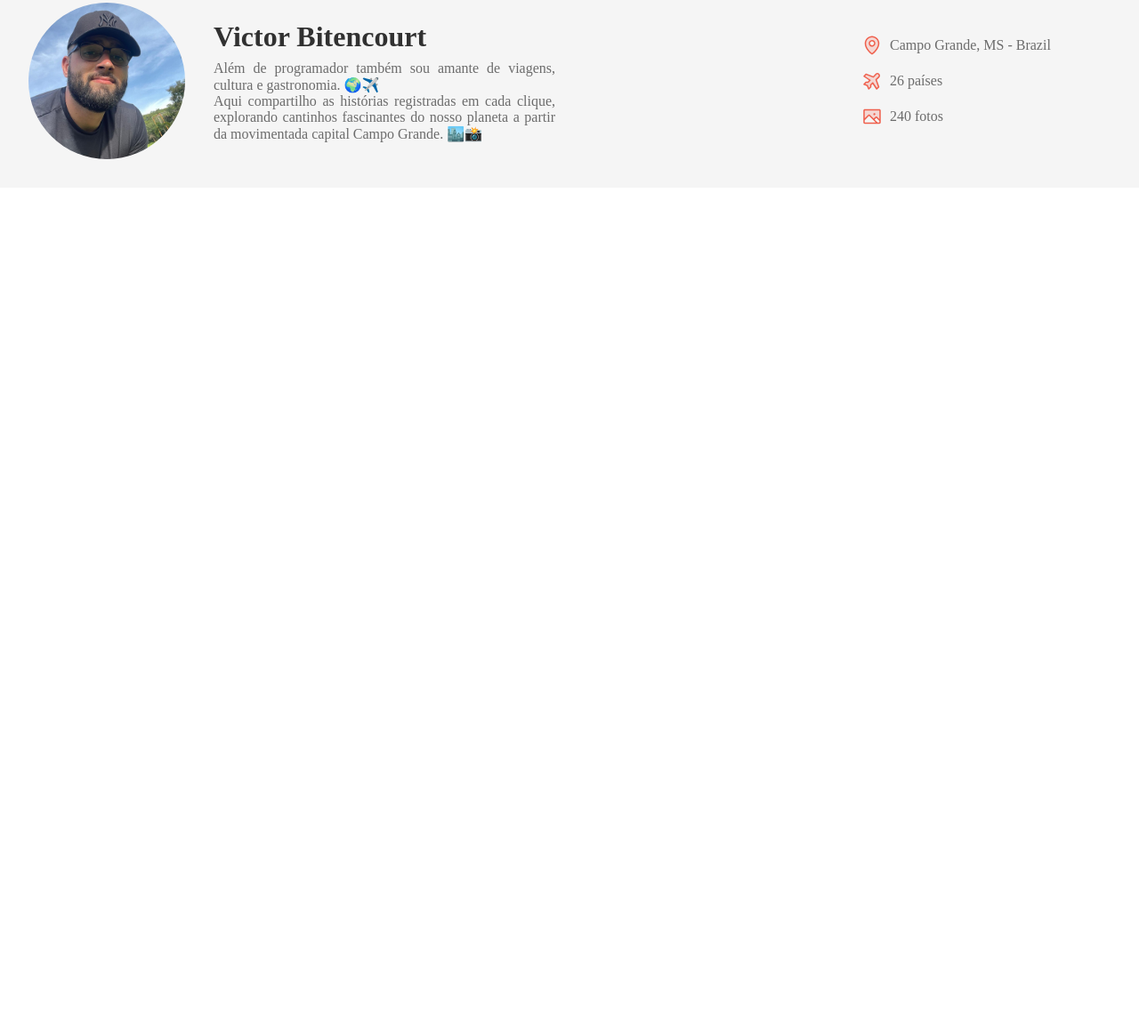
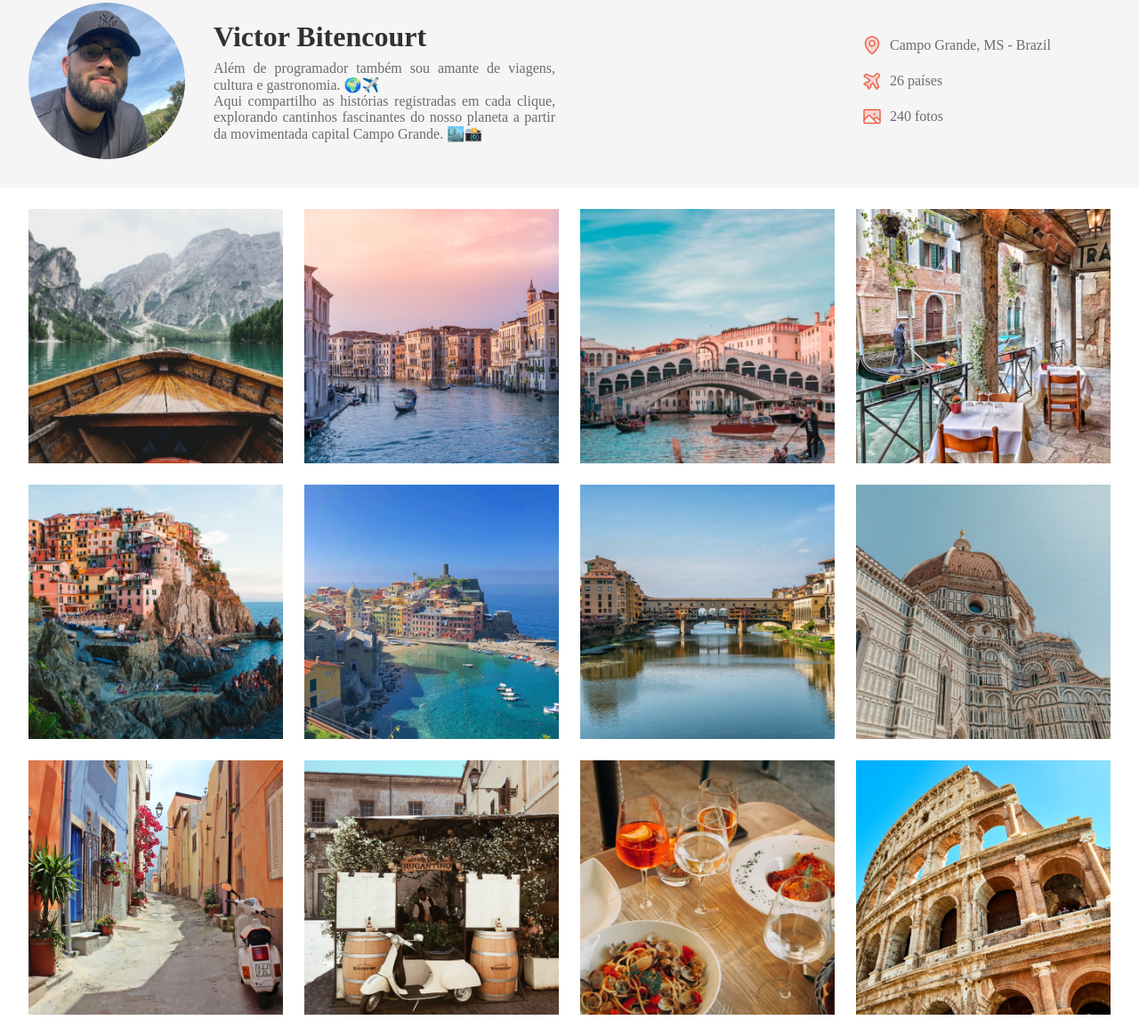
Before and after one commit to vhbiten/Travelgram-redesign-clone, a plain HTML site: page index.html in a window 1280 px wide. Shown: the part 125-1290 px from the top of the page at 89% size. Before the commit the page ends 800 px from the top, so only its background shows below. Drawn offline with Linux system fonts and the light colour scheme.

Commit message:
main gallery

```diff
--- a/index.html
+++ b/index.html
@@ -60,5 +60,20 @@
       </div>
     </header>
   </div>
+  <main class="container">
+    <img src="assets/images/Image 01.png" alt="..">
+    <img src="assets/images/Image 02.png" alt="..">
+    <img src="assets/images/Image 03.png" alt="..">
+    <img src="assets/images/Image 04.png" alt="..">
+    <img src="assets/images/Image 05.png" alt="..">
+    <img src="assets/images/Image 06.png" alt="..">
+    <img src="assets/images/Image 07.png" alt="..">
+    <img src="assets/images/Image 08.png" alt="..">
+    <img src="assets/images/Image 09.png" alt="..">
+    <img src="assets/images/Image 10.png" alt="..">
+    <img src="assets/images/Image 11.png" alt="..">
+    <img src="assets/images/Image 12.png" alt="..">
+
+  </main>
 </body>
 </html>
--- a/styles/index.css
+++ b/styles/index.css
@@ -1,3 +1,4 @@
 @import url(global.css);
 @import url(nav.css);
 @import url(header.css);
+@import url(main.css);
--- /dev/null
+++ b/styles/main.css
@@ -0,0 +1,12 @@
+main {
+  display: flex;
+  flex-wrap: wrap;
+  gap: 24px;
+  padding-block: 24px;
+}
+
+main img {
+  width: 286px;
+  height: 286px;
+  object-fit: cover;
+}
```
